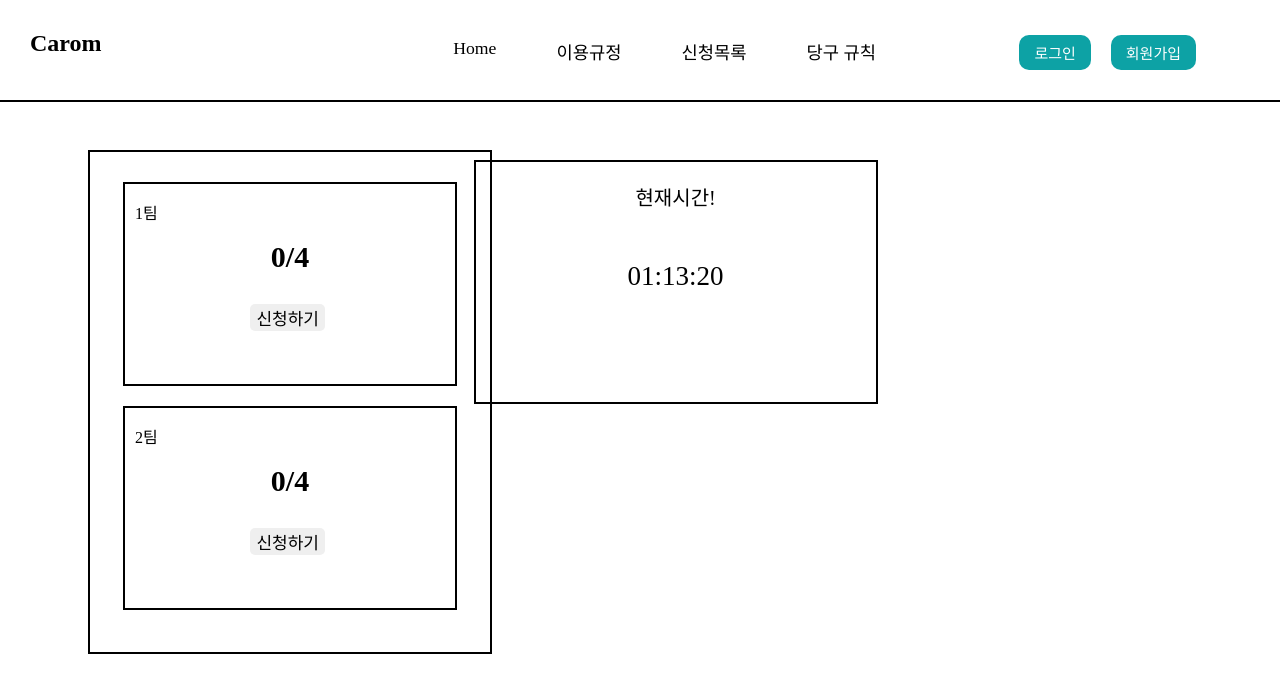
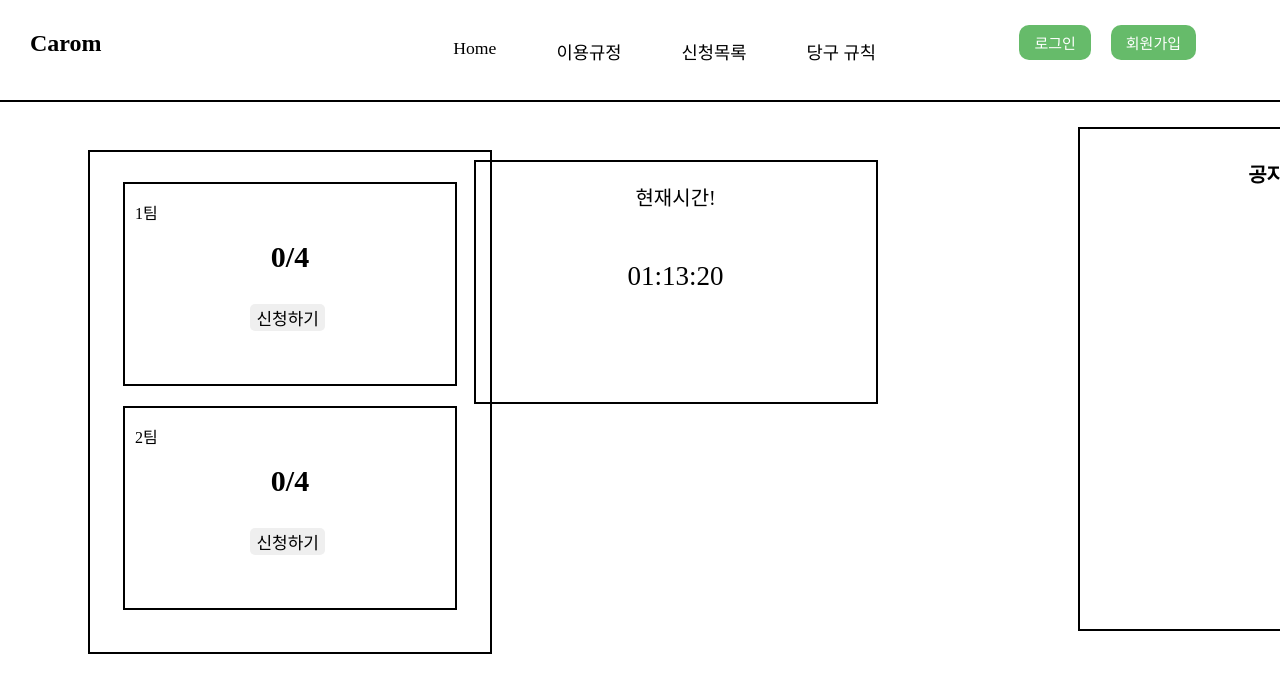
Before and after one commit to AZAAZATV/CaromFront, a React (Create React App) app in the folder carom/: page /home in a window 1280 px wide. Shown: the top 692 px of the page. Built offline with nearby package versions, Linux system fonts and the light colour scheme; a web font is replaced by a local one.

Commit message:
버튼 색상 변경

```diff
--- a/carom/src/Components/Home.js
+++ b/carom/src/Components/Home.js
@@ -37,6 +37,7 @@ function Home() {
         {clock}
       </div>
     </div>
+    <Notice />
   </div>;
 }
 
--- a/carom/src/Components/Navigation.scss
+++ b/carom/src/Components/Navigation.scss
@@ -1,4 +1,4 @@
-$green :#0da2a5;
+$green :#66bb6a;
 
 @font-face {
   font-family: 'OKDDUNG';
@@ -79,6 +79,7 @@ nav {
       font-size: 15px;
       padding: 1px 15px;
       margin-right: 20px;
+      margin-top: -10px;
 
       &:hover {
         color: rgb(162, 160, 160);
```
